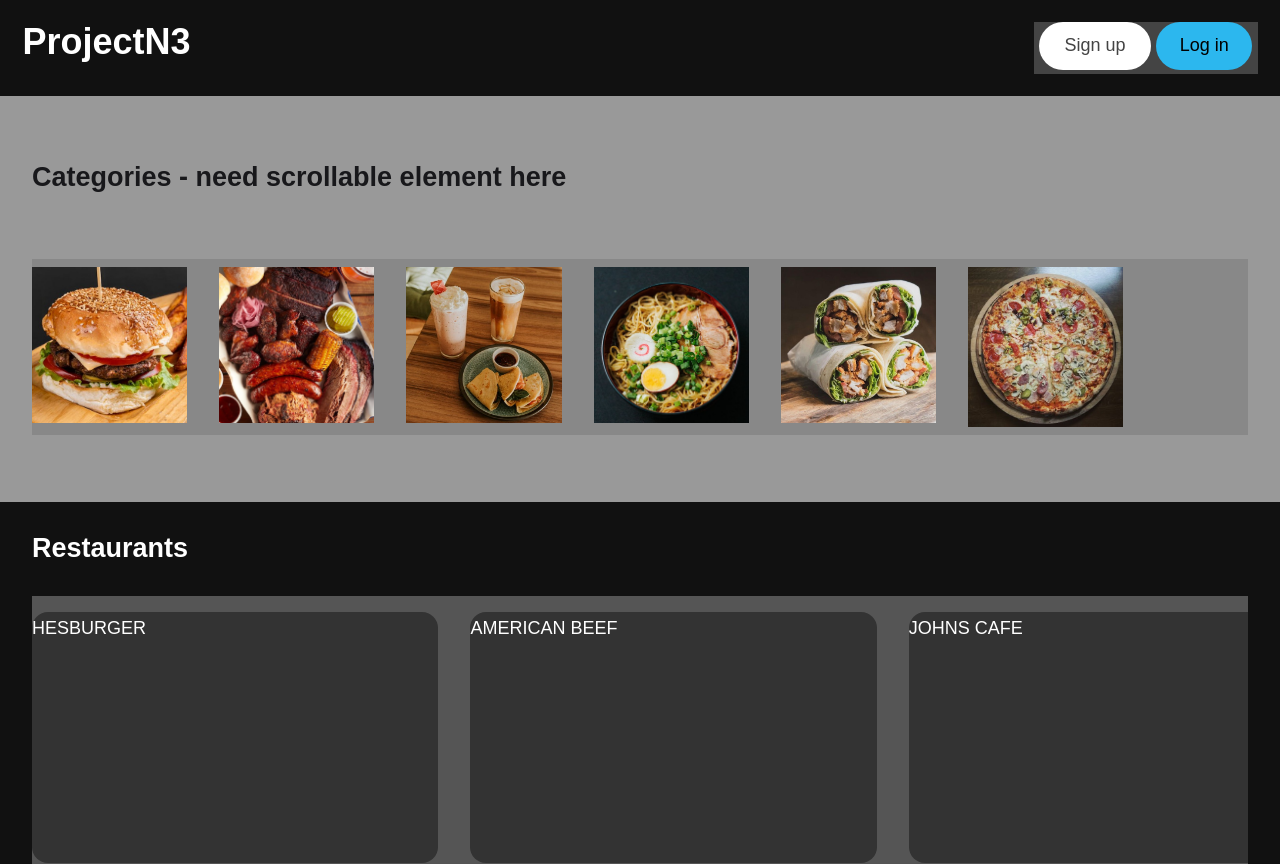
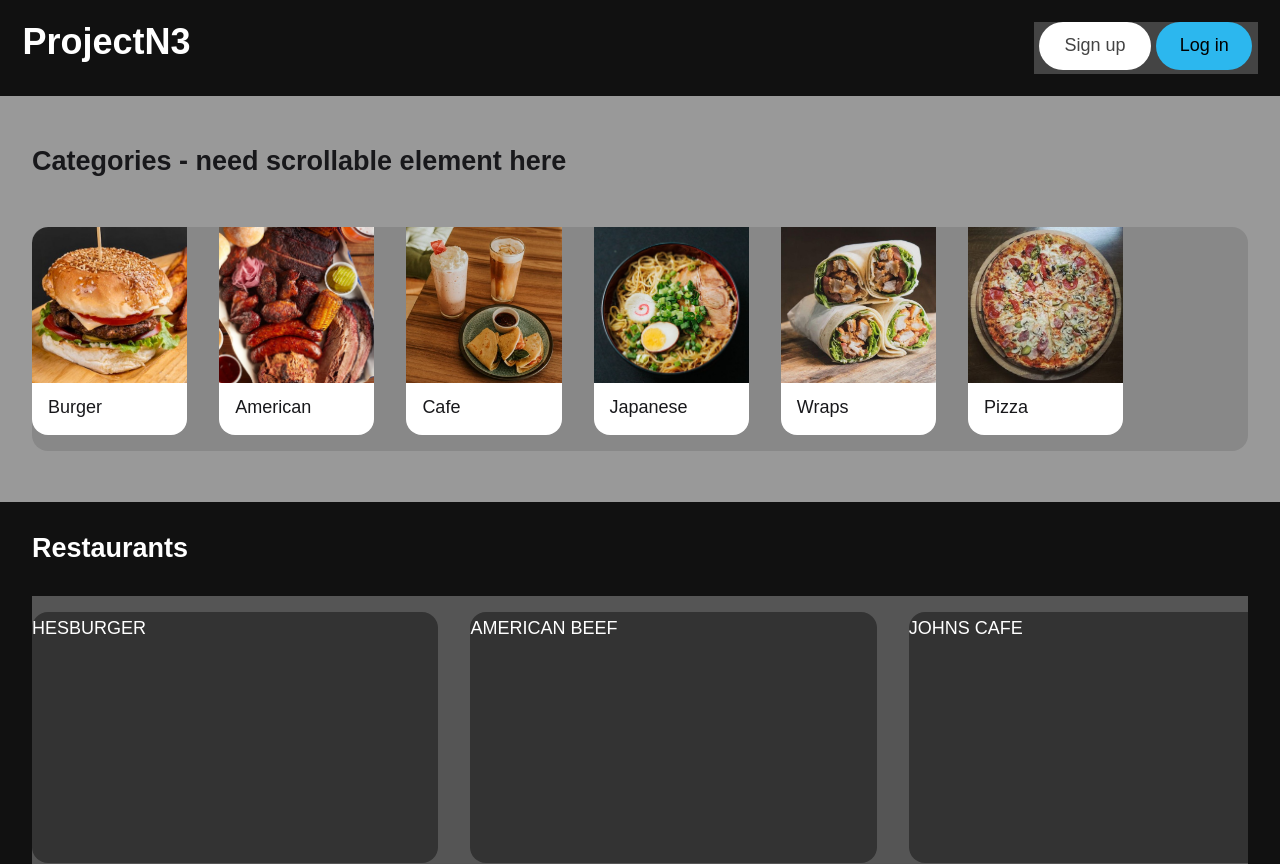
Before and after one commit to globalGLEX/ProjectN3, a React (Vite) app: page / in a window 1280 px wide. Shown: the top 864 px of the page. Built offline with nearby package versions, Linux system fonts and the light colour scheme.

Commit message:
add text to category items

```diff
--- a/src/components/Categories.tsx
+++ b/src/components/Categories.tsx
@@ -10,12 +10,12 @@ function Categories() {
     return (
         <div className="categories"><h2>Categories - need scrollable element here</h2>
             <div className="category-items-container">
-                <div className="category-item"> <img src={burger} alt="Burger" /></div>
-                <div className="category-item"><img src={american} alt="American BBQ" /></div>
-                <div className="category-item"><img src={cafe} alt="Cafe food" /></div>
-                <div className="category-item"><img src={japanese} alt="Japanese ramen" /></div>
-                <div className="category-item"><img src={wraps} alt="Wraps" /></div>
-                <div className="category-item"><img src={pizza} alt="Pizza" /></div>
+                <div className="category-item"> <img src={burger} alt="Burger" /><p>Burger</p></div>
+                <div className="category-item"><img src={american} alt="American BBQ" /><p>American</p></div>
+                <div className="category-item"><img src={cafe} alt="Cafe food" /><p>Cafe</p></div>
+                <div className="category-item"><img src={japanese} alt="Japanese ramen" /><p>Japanese</p></div>
+                <div className="category-item"><img src={wraps} alt="Wraps" /><p>Wraps</p></div>
+                <div className="category-item"><img src={pizza} alt="Pizza" /><p>Pizza</p></div>
             </div>
 
         </div>
--- a/src/index.css
+++ b/src/index.css
@@ -199,14 +199,15 @@ header{
 }
 
 .category-items-container{
-  height: 11rem;
+  height: 14rem;
   width: auto;
   display: flex;
   gap: 1rem 2rem;
   justify-content: flex-start;
   flex-shrink: 0;
   margin-top: 2rem;
-  padding-top: 0.5rem;
+  padding-top: 0rem;
+  border-radius: 1rem;
   background: #888;
   overflow: scroll;
 
@@ -219,14 +220,17 @@ header{
   /* border: 2px solid green; */
   border-radius: 1rem;
 
-  height: 9.7rem;
+  height: 13rem;
   width: 9.7rem;
   min-width: 9.7rem;
 }
+.category-item p{
+  padding: 0.5rem;
+  padding-left: 1rem;
 
-.categories-carousel {
 
 }
+
 .restaurants{
   width: 100%;
   height: 25.4rem;
```
Also changed, not shown: src/assets/categories-pizza.jpg, src/assets/categories-wraps.jpg.
